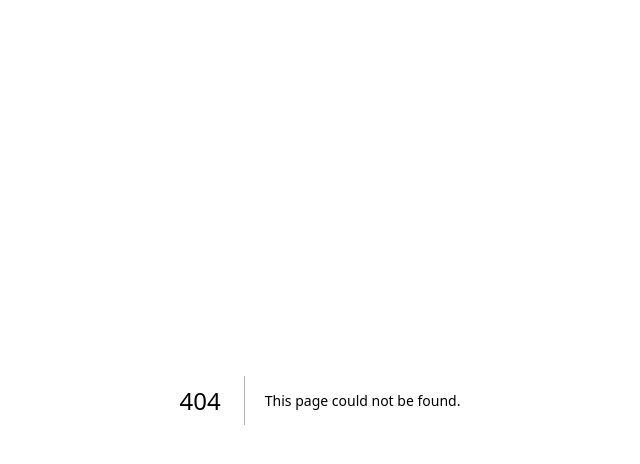
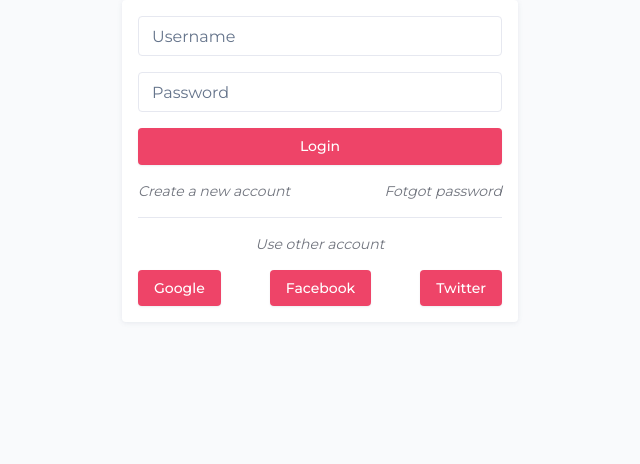
Before and after one commit to chienbhvt10/NextJS-Base, a Next.js app: page / in a window 1280 px wide. Before the commit this address had no page. Shown: the top 464 px of the page, without its empty margins (320-960 px from the left). Built offline with nearby package versions, Linux system fonts and the light colour scheme.

Commit message:
Create login form

```diff
--- a/package.json
+++ b/package.json
@@ -27,6 +27,7 @@
     "next-i18next": "^14.0.0",
     "react": "18.2.0",
     "react-dom": "18.2.0",
+    "react-hook-form": "^7.45.2",
     "react-i18next": "^13.0.0"
   },
   "main": "index.js",
--- /dev/null
+++ b/src/app/(landing-page)/page.tsx
@@ -0,0 +1,43 @@
+'use client';
+import LinkTextCustom from '@/components/custom/LinkText';
+import {
+  Button,
+  Container,
+  Divider,
+  Paper,
+  Stack,
+  TextField,
+  Typography,
+} from '@mui/material';
+
+interface LandingPageProps {}
+
+const LandingPage = (props: LandingPageProps) => {
+  return (
+    <Container maxWidth="xs">
+      <Paper elevation={4} sx={{ p: 2 }} variant="elevation">
+        <form>
+          <Stack direction="column" spacing={2}>
+            <TextField label="Username" variant="outlined" />
+            <TextField label="Password" variant="outlined" />
+            <Button type="submit">Login</Button>
+            <Stack direction="row" sx={{ justifyContent: 'space-between' }}>
+              <LinkTextCustom linkText="Create a new account" />
+              <LinkTextCustom linkText="Fotgot password" />
+            </Stack>
+            <Divider />
+            <LinkTextCustom linkText="Use other account" align="center" />
+
+            <Stack direction="row" sx={{ justifyContent: 'space-between' }}>
+              <Button type="button">Google</Button>
+              <Button type="button">Facebook</Button>
+              <Button type="button">Twitter</Button>
+            </Stack>
+          </Stack>
+        </form>
+      </Paper>
+    </Container>
+  );
+};
+
+export default LandingPage;
--- a/src/app/layout.tsx
+++ b/src/app/layout.tsx
@@ -21,7 +21,7 @@ const ClientLayout: FC<PropsWithChildren> = ({ children }) => {
               <I18nextProvider i18n={i18n}>
                 <CssBaseline />
                 <GlobalBaseline />
-                {children}{' '}
+                {children}
               </I18nextProvider>
             </SettingsProvider>
           </RootProvider>
--- /dev/null
+++ b/src/components/custom/LinkText.tsx
@@ -0,0 +1,20 @@
+import { Typography, TypographyProps } from '@mui/material';
+
+interface LinkTextCustomProps extends TypographyProps {
+  linkText: string;
+}
+
+const LinkTextCustom = (props: LinkTextCustomProps) => {
+  const { linkText } = props;
+  return (
+    <Typography
+      {...props}
+      variant="body2"
+      sx={{ fontStyle: 'italic', opacity: 0.6 }}
+    >
+      {linkText}
+    </Typography>
+  );
+};
+
+export default LinkTextCustom;
--- a/src/layouts/client/index.tsx
+++ b/src/layouts/client/index.tsx
@@ -6,7 +6,7 @@ const ClientLayoutBounder: FC<PropsWithChildren<ClientLayoutProps>> = (
   props
 ) => {
   const { children } = props;
-  return <Fragment>Làm layout client đê{children}</Fragment>;
+  return <Fragment>{children}</Fragment>;
 };
 
 export default ClientLayoutBounder;
```
Also changed, not shown: src/components/form/Form.tsx (added, +7 -0 lines), 1 other file (tests, documents, lock files or other folders).
